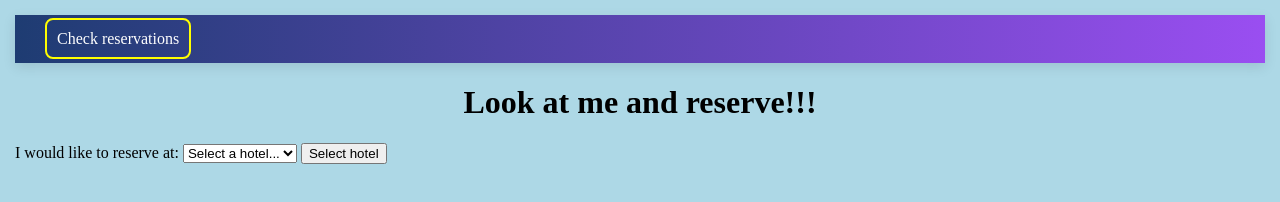
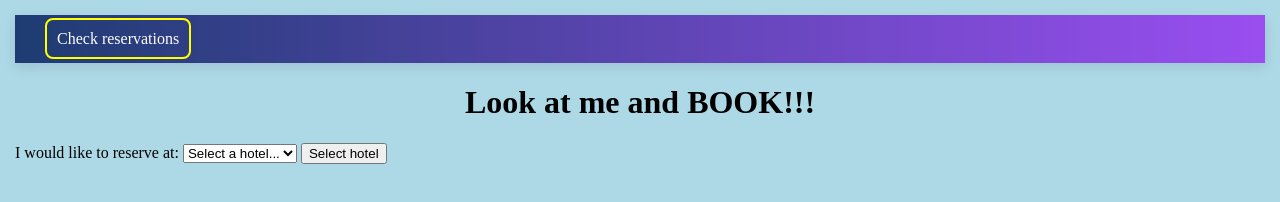
Before and after one commit to yaroslavdomb/DevOps_project3, a plain HTML site: page frontend-repo/HTML/index.html in a window 1280 px wide. Drawn offline with Linux system fonts and the light colour scheme; no server answers.

Commit message:
FE - test CI/CD

```diff
--- a/frontend-repo/HTML/index.html
+++ b/frontend-repo/HTML/index.html
@@ -13,7 +13,7 @@
         </header>
 
         <main>
-            <h1 class="txt-center">Look at me and reserve!!!</h1>
+            <h1 class="txt-center">Look at me and BOOK!!!</h1>
 
             <div class="search-hotel-container">
                 <label for="search-hotel">I would like to reserve at: </label>
```
